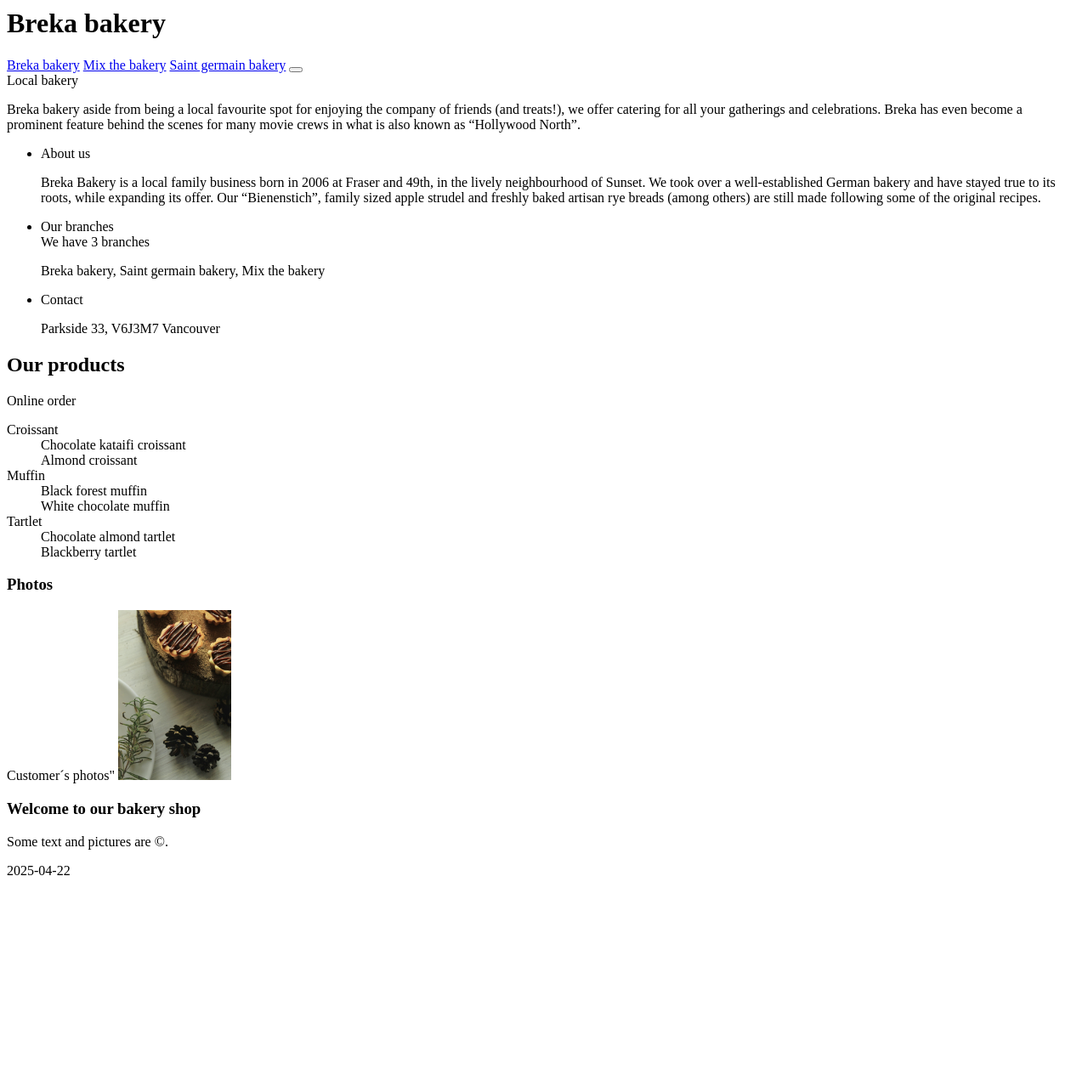
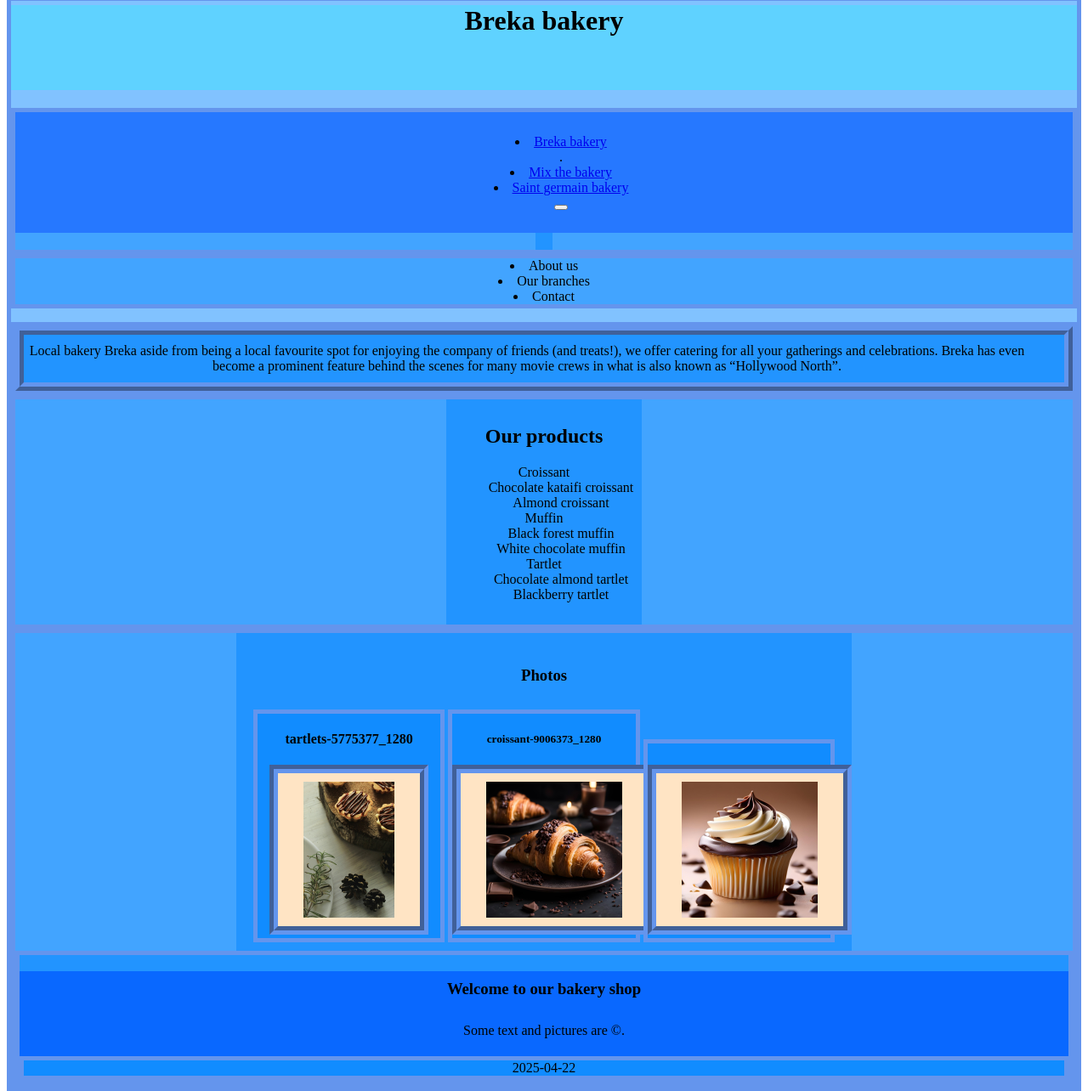
Before and after one commit to CatherinneJ/Katarina-Janikova, a plain HTML site: page index.html in a window 1280 px wide. Shown: the part 12-1296 px from the top of the page at 85% size. Before the commit the page ends 1054 px from the top, so only its background shows below. Drawn offline with Linux system fonts and the light colour scheme.

Commit message:
update index.html

```diff
--- a/index.html
+++ b/index.html
@@ -1,52 +1,52 @@
 <!DOCTYPE html>
 <html lang="en">
-
 <head>
     <meta charset="UTF-8">
     <meta name="viewport" content="width= , initial-scale=1.0">
+    <div id="head">
     <title>Bakery</title>
+    <link rel="stylesheet" href="style.css">
 </head>
-
 <body>
      <!-- The Breka bakery is prefer page -->
     <h1>Breka bakery</h1>
-    <a href="https://www.breka.ca/" target="">Breka bakery</a>
-    <a href="https://www.mixthebakery.com/" target="">Mix the bakery</a>
-    <a href="https://www.saintgermainbakery.com/home.php" target="">Saint germain bakery</a>
+    <div id="h1">
+        <aside>
+
+        <nav aria-label="Primary Navigation">
+            <ul>
+
+           <li><a href="https://www.breka.ca/" target="">Breka bakery</a> </li>.
+
+            <li><a href="https://www.mixthebakery.com/" target="">Mix the bakery</a></li>
+            <li><a href="https://www.saintgermainbakery.com/home.php" target="">Saint germain bakery</a></li>
             <button aria-label="Search"><i class="fa fa-search"></i></button>
+            </ul>
+            </nav>
+            </aside>
+        </header>
+        <main>
+           <section class="section3"></section>         <!-- How many branches has our company. -->
+            <div id="about" ></div>
+           <li>About us</li>
+                    <li>Our branches</li>
+                    <li>Contact</li>
+                </ul>
+            </div>
+
+        <p></p>
+
+        <div id="article">
+            <article> Local bakery Breka aside from being a local favourite spot for enjoying the company of friends
+                (and treats!), we
+                offer catering for all your gatherings and celebrations. Breka has even become a prominent feature
+                behind the scenes for
+                many movie crews in what is also known as “Hollywood North”.</article>
+
+        </div id="section">
 
         <div>
-        <article> Local bakery</article>
-        <p> Breka bakery aside from being a local favourite spot for enjoying the company of friends (and treats!), we
-            offer catering
-            for all your gatherings and celebrations. Breka has even become a prominent feature behind the scenes for
-            many movie crews in what is also known as “Hollywood North”.</p>
-    </div>
-
-    <div>
-        <ul>
-            <!-- How many branches has our company. -->
-            <li>About us</li>
-            <p>
-                Breka Bakery is a local family business born in 2006 at Fraser and 49th, in the lively
-                neighbourhood of Sunset. We took over a well-established German bakery and have stayed true to its
-                roots, while
-                expanding its offer. Our “Bienenstich”, family sized apple strudel and freshly baked artisan rye breads
-                (among
-                others) are still made following some of the original recipes.
-            </p>
-            <li>Our branches</li>
-            <aside> We have 3 branches</aside>
-            <p> Breka bakery, Saint germain bakery, Mix the bakery</p>
-            <li>Contact</li>
-            <p> Parkside 33, V6J3M7 Vancouver</p>
-        </ul>
-    </div>
-    <h2>Our products</h2>
-
-    <section> Online order
-        <div>
-            <aside>
+            <section class="section 1"> <h2>Our products</h2>
                 <dl>
                     <dt>Croissant</dt>
                         <dd>Chocolate kataifi croissant</dd>
@@ -59,22 +59,34 @@
                         <dd>Blackberry tartlet</dd>
                     </dl>
 
-            </aside>
+                </section>
             </div>
-    </section>
+
 </body>
-<h3>Photos</h3>
-<section>Customer´s photos"
 
+<div class="Photos">
+
+    <section class="section2"> <h3>Photos</h3>
+        <div class="product" id="product 1">
+        <h4>tartlets-5775377_1280</h4>
         <img src="./tartlets-5775377_1280.jpg" alt="Cholate almond tartlet" height="200">
+        </div>
+        <div class="product" id="product 2">
+            <h5>croissant-9006373_1280</h5>
+        <img src="./croissant-9006373_1280.jpg" alt="Cholate kataifi croissant" height="200"></div>
+        <div class="product" id="product 3">
+        <h6><ai-gererated-8643398_1280></h6>
+        <img src="./ai-generated-8643398_1280.jpg" alt="White chocolate muffin" height="200"></div>
 
 </section>
-<div>
+
+</section>
+<div id="footer">
     <footer>
         <h3>Welcome to our bakery shop</h3>
         <p>Some text and pictures are &copy;.</p>
     </footer>
-
+    <div id="time">
     <time datetime="2025-04-22">2025-04-22</time>
 
 </html>
--- /dev/null
+++ b/style.css
@@ -0,0 +1,120 @@
+* {
+    box-sizing: border-box;
+    text-align: center;
+    margin: Opx;
+}
+header{
+    margin: 20px;
+}
+
+h1 {
+    margin-top: 5px;
+    height: 100px;
+    background-color: rgba(0, 255, 255, 0.265);
+    text-align: center;
+    }
+
+nav {
+
+    background-color: rgba(0, 60, 255, 0.422);
+    padding: 10px;
+    }
+
+
+ article {
+    display: inline-block;
+    border-style: ridge;
+    border-width: 10px;
+    border-color: cornflowerblue;
+    padding-top: 10px;
+    padding-bottom: 10px;
+    padding-right: 40px;
+    padding-right: 40px;
+    background-color: rgba(0, 132, 255, 0.495);
+}
+
+img {
+
+    height: 300px;
+    border-style: groove;
+    border-width: 10px;
+    border-color: cornflowerblue;
+    padding-top: 10px;
+    padding-bottom: 10px;
+    padding-right: 30px;
+    padding-left: 30px;
+    background-color: bisque;
+
+}
+
+footer {
+    margin-top: 5px;
+    height: 100px;
+    background-color: rgba(0, 89, 255, 0.747);
+    text-align: center;
+    }
+
+
+ time { display: block;}
+
+ul {
+    list-style-position: inside;
+}
+
+section{
+    display: inline-block;
+    vertical-align: top;
+    border-color: cornflowerblue;
+    background-color: rgba(0, 132, 255, 0.495);
+    padding: 10px;
+}
+.section2{
+    width:calc(30% - 20px)
+    margin-left: 10px
+    height:4O4px;
+
+}
+.section1 {
+   width:calc(70% - 20px);
+   margin-right: 10px;
+}
+
+.sekcion3 {
+    width:100%;
+    padding: 0px;
+}
+
+div {
+    border: 5px solid cornflowerblue;
+    background-color: rgba(0, 132, 255, 0.495);
+}
+h3 {
+    padding: 10px;
+}
+img {
+    height:200px
+}
+.product
+{
+display: inline-block;
+width: 32%;
+margin: 0px+
+}
+#product1
+{
+    display: inline-block;
+    width: calc(100%/3-20px;)
+    margin.left: 5px;
+    }
+    #product2
+{
+    display: inline-block;
+    width: calc(100%/3-20px;)
+    margin.left: 5px;
+    }
+    #product3
+{
+    display: inline-block;
+    width: calc(100%/3-20px;)
+    margin.left: 5px;
+    }
```
Also changed, not shown: ai-generated-8643398_1280.jpg (added), croissant-9006373_1280.jpg (added). Lines whose indentation alone changed are shown as unchanged.
